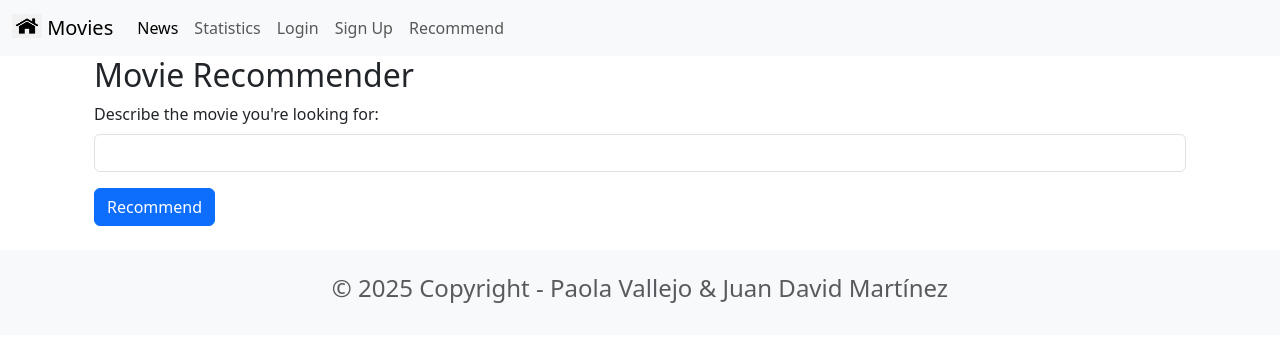
After one commit to mcarrasqub/taller1_PI1, a Django app: page /recommend/ in a window 1280 px wide. The commit adds this page. Shown: the top 342 px of the page. Run offline with Django 5.2, Linux system fonts and the light colour scheme; parts of the project's set-up code (start-up, migrations or seed data) failed here and were passed over.

Commit message:
funcionalidad de recomendaciones agregada

```diff
--- /dev/null
+++ b/movie/templates/recommend.html
@@ -0,0 +1,35 @@
+{% extends "base.html" %}
+{% block content %}
+<div class="container">
+    <h2>Movie Recommender</h2>
+    <form method="post">
+        {% csrf_token %}
+        <div class="mb-3">
+            <label for="prompt" class="form-label">Describe the movie you're looking for:</label>
+            <input type="text" class="form-control" id="prompt" name="prompt" value="{{ prompt }}">
+        </div>
+        <button type="submit" class="btn btn-primary">Recommend</button>
+    </form>
+
+    {% if recommended_movies %}
+        <hr>
+        <h3>Top 5 Recommended Movies:</h3>
+        <div class="row row-cols-1 row-cols-md-3 g-4">
+        {% for movie, similarity in recommended_movies %}
+            <div class="col">
+                <div class="card">
+                    <img src="{{ movie.image.url }}" class="card-img-top" alt="{{ movie.title }}">
+                    <div class="card-body">
+                        <h5 class="card-title">{{ movie.title }}</h5>
+                        <p class="card-text">{{ movie.description }}</p>
+                        <p class="card-text"><strong>Genre:</strong> {{ movie.genre }}</p>
+                        <p class="card-text"><strong>Year:</strong> {{ movie.year }}</p>
+                        <p class="card-text"><strong>Similarity:</strong> {{ similarity|floatformat:4 }}</p>
+                    </div>
+                </div>
+            </div>
+        {% endfor %}
+        </div>
+    {% endif %}
+</div>
+{% endblock content %}
--- a/movie/views.py
+++ b/movie/views.py
@@ -5,6 +5,16 @@ import matplotlib.pyplot as plt
 import matplotlib
 import io
 import urllib, base64
+import numpy as np
+from openai import OpenAI
+import os
+from dotenv import load_dotenv
+
+load_dotenv('openAI.env')
+client = OpenAI(api_key=os.environ.get('openai_apikey'))
+
+def cosine_similarity(a, b):
+    return np.dot(a, b) / (np.linalg.norm(a) * np.linalg.norm(b))
 
 def home(request):
     #return HttpResponse('<h1>Welcome to the Movie Reviews Home Page!</h1>')
@@ -94,3 +104,32 @@ def statistics_view(request):
         'graphic': graphic,
         'graphic_genres': graphic_genres
     })
+
+def recommend(request):
+    recommended_movies = []
+    prompt = ""
+    if request.method == "POST":
+        prompt = request.POST.get("prompt", "")
+        if prompt:
+            # Generar embedding del prompt
+            response = client.embeddings.create(
+                input=[prompt],
+                model="text-embedding-3-small"
+            )
+            prompt_emb = np.array(response.data[0].embedding, dtype=np.float32)
+
+            # Calcular similitudes para todas las películas
+            movies_with_similarity = []
+            for movie in Movie.objects.exclude(emb=None):
+                movie_emb = np.frombuffer(movie.emb, dtype=np.float32)
+                sim = cosine_similarity(prompt_emb, movie_emb)
+                movies_with_similarity.append((movie, sim))
+
+            # Ordenar por similitud y tomar las top 5
+            movies_with_similarity.sort(key=lambda x: x[1], reverse=True)
+            recommended_movies = movies_with_similarity[:5]
+
+    return render(request, "recommend.html", {
+        "prompt": prompt,
+        "recommended_movies": recommended_movies,
+    })
--- a/moviereviews/templates/base.html
+++ b/moviereviews/templates/base.html
@@ -29,6 +29,9 @@ height= "24"
         <li class="nav-item">
           <a class="nav-link" href="#">Sign Up</a>
         </li>
+        <li class="nav-item">
+          <a class="nav-link" href="{% url 'recommend' %}">Recommend</a>
+        </li>
       </ul>
     </div>
   </div>
--- a/moviereviews/urls.py
+++ b/moviereviews/urls.py
@@ -27,7 +27,8 @@ urlpatterns = [
     path('about/', movieViews.about, name='about'),
     path('news/', include('news.urls')),
     path('statistics/', movieViews.statistics_view, name='statistics'),
-    path('signup/', movieViews.signup, name='signup')
+    path('signup/', movieViews.signup, name='signup'),
+    path('recommend/', movieViews.recommend, name='recommend')
 ]
 
 urlpatterns += static(settings.MEDIA_URL, document_root=settings.MEDIA_ROOT)
```
